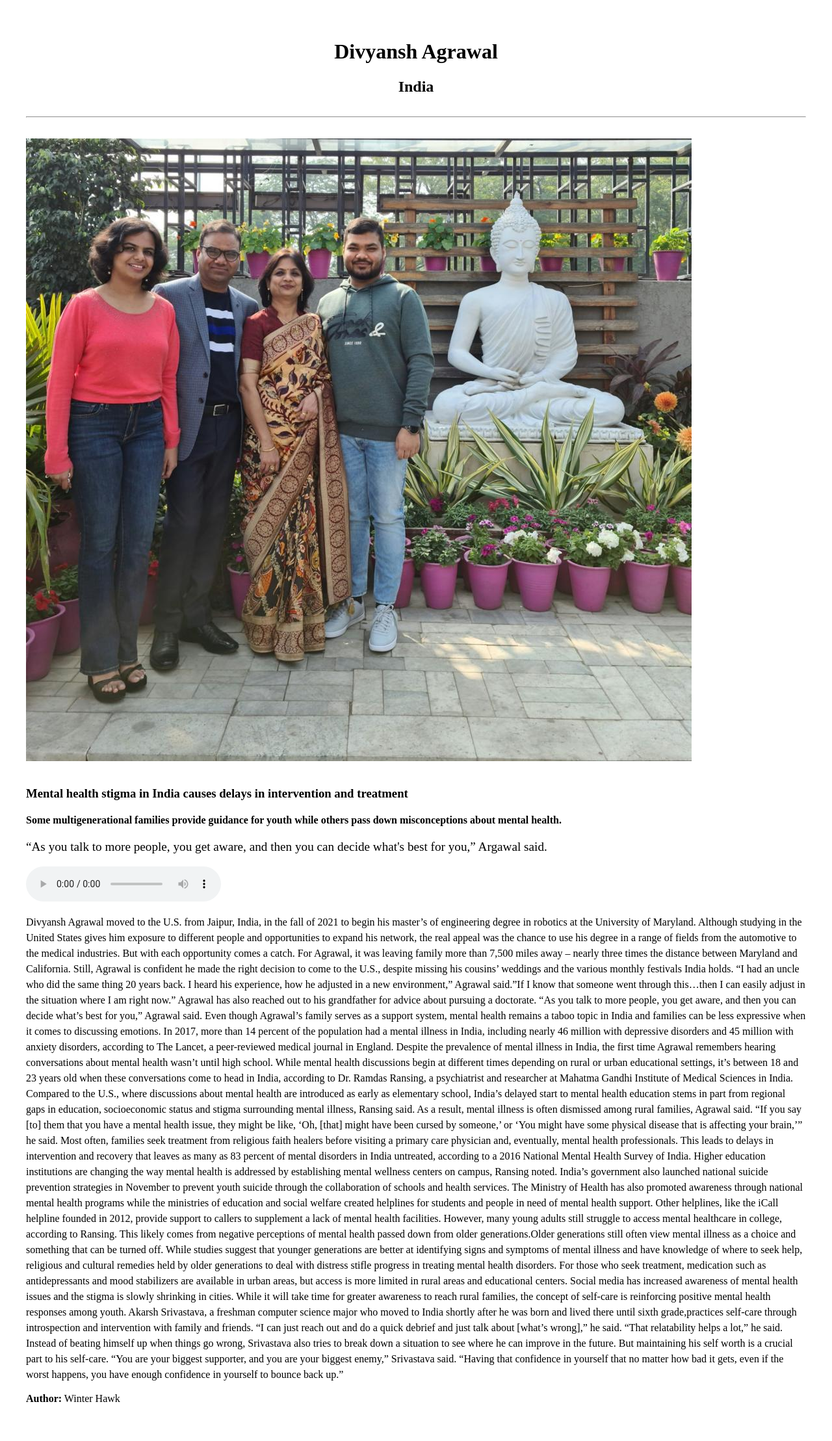
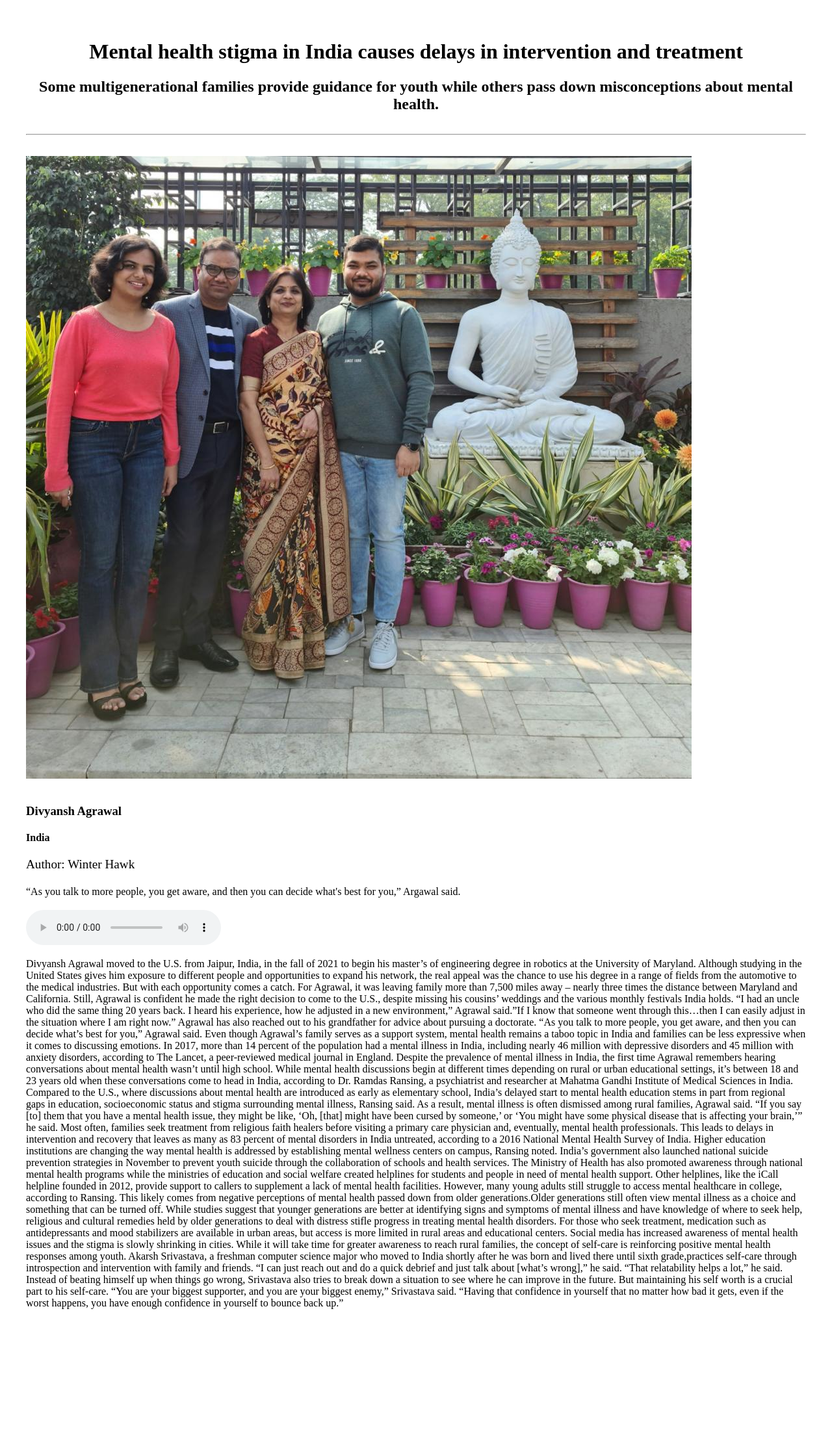
Before and after one commit to skanipakala/InternationalStudentsPage, a Flask app: page /student/1 in a window 1280 px wide. Shown: the whole page at 65% size. After the commit the page ends 2014 px from the top, so only its background shows below. Run offline with Flask 2, Linux system fonts and the light colour scheme.

Commit message:
Rearrange student details structure

```diff
--- a/InternationalStudentsWebpage/templates/student_detail.html
+++ b/InternationalStudentsWebpage/templates/student_detail.html
@@ -9,8 +9,8 @@
     <div class="container">
         <div class="row">
             <div class="col-md-12">
-                <h1 class="text-center">{{ student.name }}</h1>
-                <h2 class="text-center">{{ student.country }}</h2>
+                <h1 class="text-center">{{ student.title }}</h1>
+                <h2 class="text-center">{{ student.subtitle }}</h2>
                 <hr>
             </div>
         </div>
@@ -19,15 +19,15 @@
                 <img src="{{ url_for('static', filename='img/student_pics/' + student.picture) }}" class="img-fluid" alt="{{ student.name }}">
             </div>
             <div class="col-md-8">
-                <h3>{{ student.title }}</h3>
-                <h4>{{ student.subtitle }}</h4>
+                <h3>{{ student.name }}</h3>
+                <h4>{{ student.country }}</h4>
+                <p>Author: {{ student.author }}</p>
                 <p>{{ student.quote }}</p>
                 <audio controls>
                     <source src= "{{ url_for('static', filename='audio/' + student['audio_file']) }}" type="audio/mpeg">
                     Your browser does not support the audio element.
                 </audio>
                 <p>{{ article }}</p>
-                <p><strong>Author:</strong> {{ student.author }}</p>
             </div>
         </div>
     </div>
```
